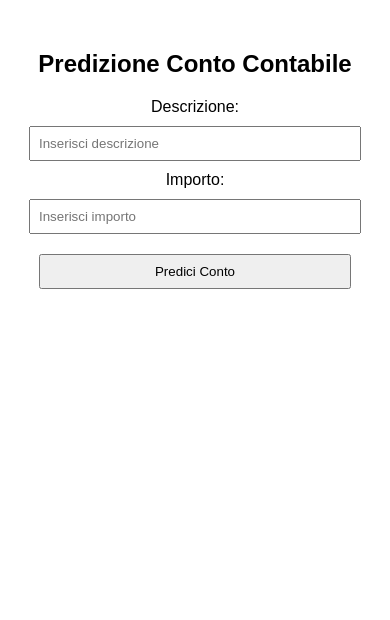
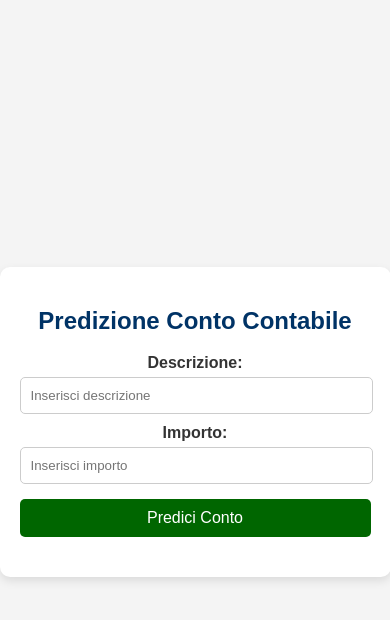
Before and after one commit to ai4444real/consulente-py, a plain HTML site: page index.html in a window 390 px wide. Drawn offline with Linux system fonts and the light colour scheme.

Commit message:
index for mobile

```diff
--- a/index.html
+++ b/index.html
@@ -5,22 +5,82 @@
     <meta name="viewport" content="width=device-width, initial-scale=1.0">
     <title>Predizione Conto Contabile</title>
     <style>
-        body { font-family: Arial, sans-serif; max-width: 600px; margin: 50px auto; text-align: center; }
-        input, button { margin: 10px; padding: 8px; width: 80%; }
-        #result { font-weight: bold; margin-top: 20px; }
+        body {
+            font-family: Arial, sans-serif;
+            background-color: #f4f4f4;
+            color: #333;
+            display: flex;
+            flex-direction: column;
+            align-items: center;
+            justify-content: center;
+            height: 100vh;
+            margin: 0;
+        }
+
+        .container {
+            background: white;
+            padding: 20px;
+            border-radius: 10px;
+            box-shadow: 0px 4px 10px rgba(0, 0, 0, 0.1);
+            width: 90%;
+            max-width: 400px;
+            text-align: center;
+        }
+
+        h2 {
+            color: #003366; /* Blu scuro */
+        }
+
+        label {
+            display: block;
+            margin-top: 10px;
+            font-weight: bold;
+        }
+
+        input {
+            width: calc(100% - 20px);
+            padding: 10px;
+            margin-top: 5px;
+            border: 1px solid #ccc;
+            border-radius: 5px;
+        }
+
+        button {
+            background: #006600; /* Verde */
+            color: white;
+            border: none;
+            padding: 10px;
+            margin-top: 15px;
+            width: 100%;
+            border-radius: 5px;
+            cursor: pointer;
+            font-size: 16px;
+        }
+
+        button:hover {
+            background: #004d00;
+        }
+
+        #result {
+            font-weight: bold;
+            margin-top: 20px;
+            color: #003366;
+        }
     </style>
 </head>
 <body>
-    <h2>Predizione Conto Contabile</h2>
-    <label for="description">Descrizione:</label>
-    <input type="text" id="description" placeholder="Inserisci descrizione"><br>
+    <div class="container">
+        <h2>Predizione Conto Contabile</h2>
+        <label for="description">Descrizione:</label>
+        <input type="text" id="description" placeholder="Inserisci descrizione">
 
-    <label for="amount">Importo:</label>
-    <input type="number" id="amount" placeholder="Inserisci importo"><br>
+        <label for="amount">Importo:</label>
+        <input type="number" id="amount" placeholder="Inserisci importo">
 
-    <button onclick="predict()">Predici Conto</button>
+        <button onclick="predict()">Predici Conto</button>
 
-    <div id="result"></div>
+        <div id="result"></div>
+    </div>
 
     <script>
         async function predict() {
```
Also changed, not shown: info.txt.
